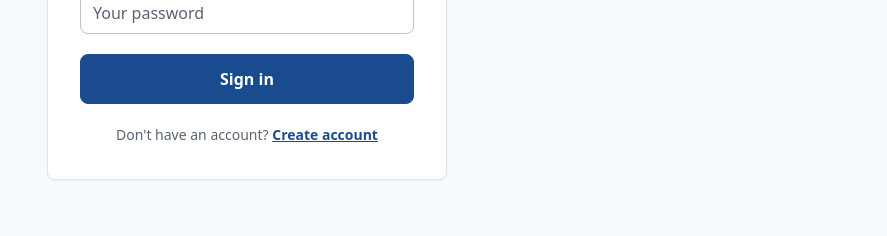
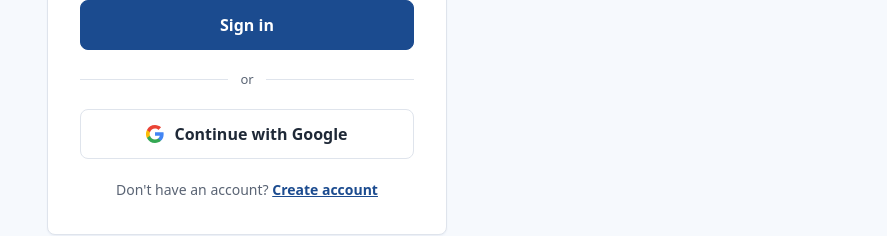
Before and after one commit to philipchensfsu/SFSU-csc648-06-Fall26-team05, a React (Vite) app in the folder app/frontend/: page / in a window 1280 px wide. Both pictures are taken after a click on the button "Log in". Shown: the part 448-684 px from the top of the page, without its empty margins (393-1280 px from the left). Built offline with nearby package versions, Linux system fonts and the light colour scheme; no server answers.

Commit message:
Add Continue with Google sign-in option

```diff
--- a/app/frontend/src/components/SignIn.css
+++ b/app/frontend/src/components/SignIn.css
@@ -154,3 +154,51 @@
     outline: 2px solid var(--brand-accent);
     outline-offset: 2px;
 }
+
+/* "or" rule between the email form and the Google button. */
+.signin-card .signin-divider {
+    display: flex;
+    align-items: center;
+    gap: 0.75rem;
+    margin: 1.25rem 0;
+    font-size: 0.8125rem;
+    color: var(--muted);
+}
+
+.signin-card .signin-divider::before,
+.signin-card .signin-divider::after {
+    content: "";
+    flex: 1;
+    height: 1px;
+    background-color: var(--line);
+}
+
+/* Secondary button: white with a border, not the brand blue. */
+.signin-card .signin-google {
+    display: flex;
+    align-items: center;
+    justify-content: center;
+    gap: 0.625rem;
+    width: 100%;
+    background-color: var(--surface);
+    border-color: var(--line);
+    color: var(--ink);
+}
+
+.signin-card .signin-google:hover:not(:disabled) {
+    background-color: var(--surface);
+    border-color: var(--brand);
+    color: var(--brand);
+}
+
+.signin-google-icon {
+    width: 18px;
+    height: 18px;
+    flex-shrink: 0;
+}
+
+/* Both buttons dim while a request is in flight. */
+.signin-card button:disabled {
+    opacity: 0.6;
+    cursor: not-allowed;
+}
--- a/app/frontend/src/components/SignIn.jsx
+++ b/app/frontend/src/components/SignIn.jsx
@@ -14,6 +14,28 @@ function SignIn({ onSignIn }) {
   function switchMode() {
     setMode(isSignUp ? "signin" : "signup");
     setError("");
+  }
+
+  // Hand off to Google; Supabase sends the user back to /signin afterwards.
+  async function handleGoogle() {
+    setError("");
+
+    if (!supabase) {
+      setError("Sign-in is unavailable: Supabase keys are not configured.");
+      return;
+    }
+
+    setBusy(true);
+    const { error: authError } = await supabase.auth.signInWithOAuth({
+      provider: "google",
+      options: { redirectTo: `${window.location.origin}/signin` },
+    });
+
+    // On success the browser leaves this page, so only clean up on failure.
+    if (authError) {
+      setError(authError.message);
+      setBusy(false);
+    }
   }
 
   // Stop the form from refreshing the page, then sign in through Supabase.
@@ -111,6 +133,37 @@ function SignIn({ onSignIn }) {
           </button>
         </form>
 
+        <div className="signin-divider">
+          <span>or</span>
+        </div>
+
+        <button
+          type="button"
+          className="signin-google"
+          onClick={handleGoogle}
+          disabled={busy}
+        >
+          <svg className="signin-google-icon" viewBox="0 0 18 18" aria-hidden="true">
+            <path
+              fill="#4285F4"
+              d="M17.64 9.2c0-.64-.06-1.25-.16-1.84H9v3.48h4.84a4.14 4.14 0 0 1-1.8 2.72v2.26h2.92c1.7-1.57 2.68-3.88 2.68-6.62Z"
+            />
+            <path
+              fill="#34A853"
+              d="M9 18c2.43 0 4.47-.8 5.96-2.18l-2.92-2.26c-.8.54-1.84.86-3.04.86-2.34 0-4.32-1.58-5.03-3.7H.96v2.33A9 9 0 0 0 9 18Z"
+            />
+            <path
+              fill="#FBBC05"
+              d="M3.97 10.72a5.4 5.4 0 0 1 0-3.44V4.95H.96a9 9 0 0 0 0 8.1l3.01-2.33Z"
+            />
+            <path
+              fill="#EA4335"
+              d="M9 3.58c1.32 0 2.5.46 3.44 1.35l2.58-2.58C13.46.89 11.43 0 9 0A9 9 0 0 0 .96 4.95l3.01 2.33C4.68 5.16 6.66 3.58 9 3.58Z"
+            />
+          </svg>
+          Continue with Google
+        </button>
+
         <p className="signin-switch">
           {isSignUp ? "Already have an account?" : "Don't have an account?"}{" "}
           <button type="button" onClick={switchMode}>
```
